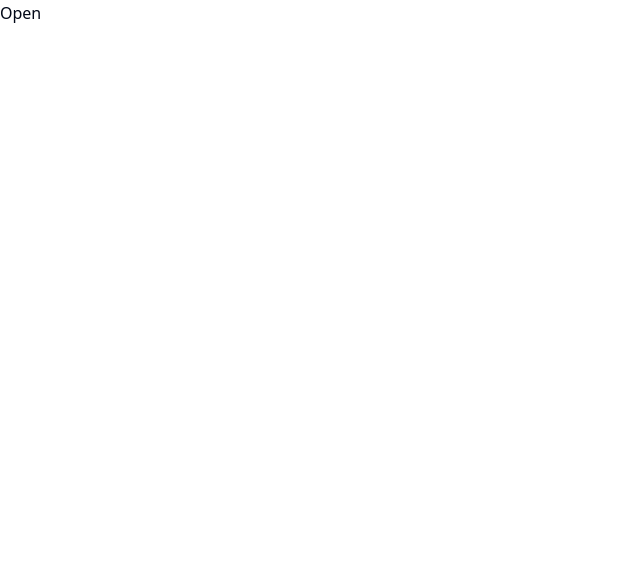
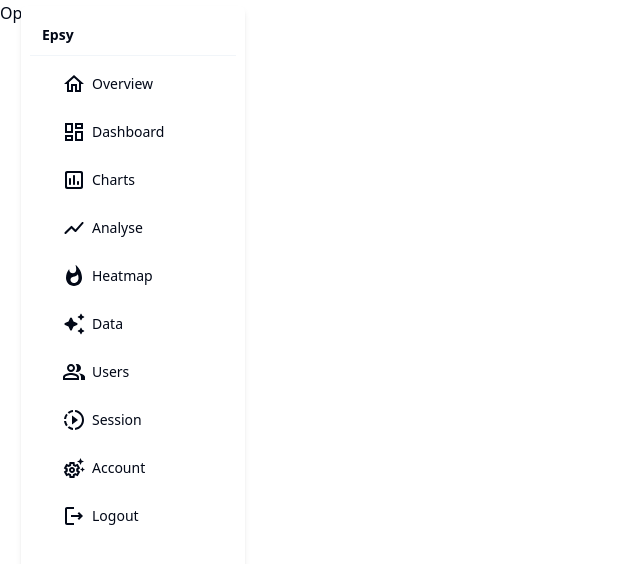
Before and after one commit to RushikeshChamle/EPSY, a Next.js app: page / in a window 1280 px wide. Shown: the top 564 px of the page, without its empty margins (0-640 px from the left). Built offline with nearby package versions, Linux system fonts and the light colour scheme.

Commit message:
added nav style

```diff
--- a/src/app/globals.css
+++ b/src/app/globals.css
@@ -91,6 +91,8 @@
 }
 
 
+
+
 /* #mainNavbarContainer{
 
   position: sti;
--- a/src/components/UI/dropdown-menu.tsx
+++ b/src/components/UI/dropdown-menu.tsx
@@ -67,7 +67,7 @@
       className={cn(
         // navbar style
         // "z-50 min-w-[11rem] h-500 overflow-hidden rounded-md border bg-popover p-1 text-popover-foreground shadow-md data-[state=open]:animate-in data-[state=closed]:animate-out data-[state=closed]:fade-out-0 data-[state=open]:fade-in-0 data-[state=closed]:zoom-out-95 data-[state=open]:zoom-in-95 data-[side=bottom]:slide-in-from-top-2 data-[side=left]:slide-in-from-right-2 data-[side=right]:slide-in-from-left-2 data-[side=top]:slide-in-from-bottom-10",
-        "z-50 min-w-[14rem] h-screen overflow-hidden rounded-md border border-gray-400 border-opacity-30 bg-popover p-3 text-popover-foreground shadow-md data-[state=open]:animate-in data-[state=closed]:animate-out data-[state=closed]:fade-out-0 data-[state=open]:fade-in-0 data-[state=closed]:zoom-out-95 data-[state=open]:zoom-in-95 data-[side=bottom]:slide-in-from-top-2 data-[side=left]:slide-in-from-right-2 data-[side=right]:slide-in-from-left-2 data-[side=top]:slide-in-from-bottom-10",
+        "z-50 min-w-[14rem] h-screen overflow-hidden rounded-md border border-gray-200 border-opacity-30 bg-popover p-3 text-popover-foreground shadow-md data-[state=open]:animate-in data-[state=closed]:animate-out data-[state=closed]:fade-out-0 data-[state=open]:fade-in-0 data-[state=closed]:zoom-out-95 data-[state=open]:zoom-in-95 data-[side=bottom]:slide-in-from-top-2 data-[side=left]:slide-in-from-right-2 data-[side=right]:slide-in-from-left-2 data-[side=top]:slide-in-from-bottom-10",
         "absolute",
 
         className
@@ -87,7 +87,7 @@
   <DropdownMenuPrimitive.Item
     ref={ref}
     className={cn(
-      "relative flex cursor-default select-none items-center rounded-sm px-8 py-3 text-sm outline-none transition-colors focus:bg-accent focus:text-accent-foreground data-[disabled]:pointer-events-none data-[disabled]:opacity-10",
+      "relative flex cursor-default select-none items-center rounded-sm px-7 py-3 text-sm outline-none transition-colors focus:bg-accent focus:text-accent-foreground data-[disabled]:pointer-events-none data-[disabled]:opacity-10",
       inset && "pl-5",
       className
     )}
@@ -128,7 +128,7 @@
   <DropdownMenuPrimitive.RadioItem
     ref={ref}
     className={cn(
-      "relative flex cursor-default select-none items-center rounded-sm py-1.5 pl-8 pr-2 text-sm outline-none transition-colors focus:bg-accent focus:text-accent-foreground data-[disabled]:pointer-events-none data-[disabled]:opacity-50",
+      "relative flex cursor-default select-none items-center rounded-sm py-1.5 pl-4 pr-2 text-sm outline-none transition-colors focus:bg-accent focus:text-accent-foreground data-[disabled]:pointer-events-none data-[disabled]:opacity-50",
       className
     )}
     {...props}
--- a/src/components/usedNav.tsx
+++ b/src/components/usedNav.tsx
@@ -47,9 +47,15 @@
         marginTop: "1px",
       }}
     >
-      <DropdownMenu>
+      <DropdownMenu open={true}>
         <DropdownMenuTrigger>Open</DropdownMenuTrigger>
-        <DropdownMenuContent style={{ marginTop: "-23px" }}>
+        <DropdownMenuContent
+          style={{
+            marginTop: "-23px",
+            // background: "rgb(249 245 255)",
+            borderColor: "transparent",
+          }}
+        >
           <DropdownMenuLabel>Epsy</DropdownMenuLabel>
           <DropdownMenuSeparator />
           {/* Use Link component for client-side navigation */}
```
